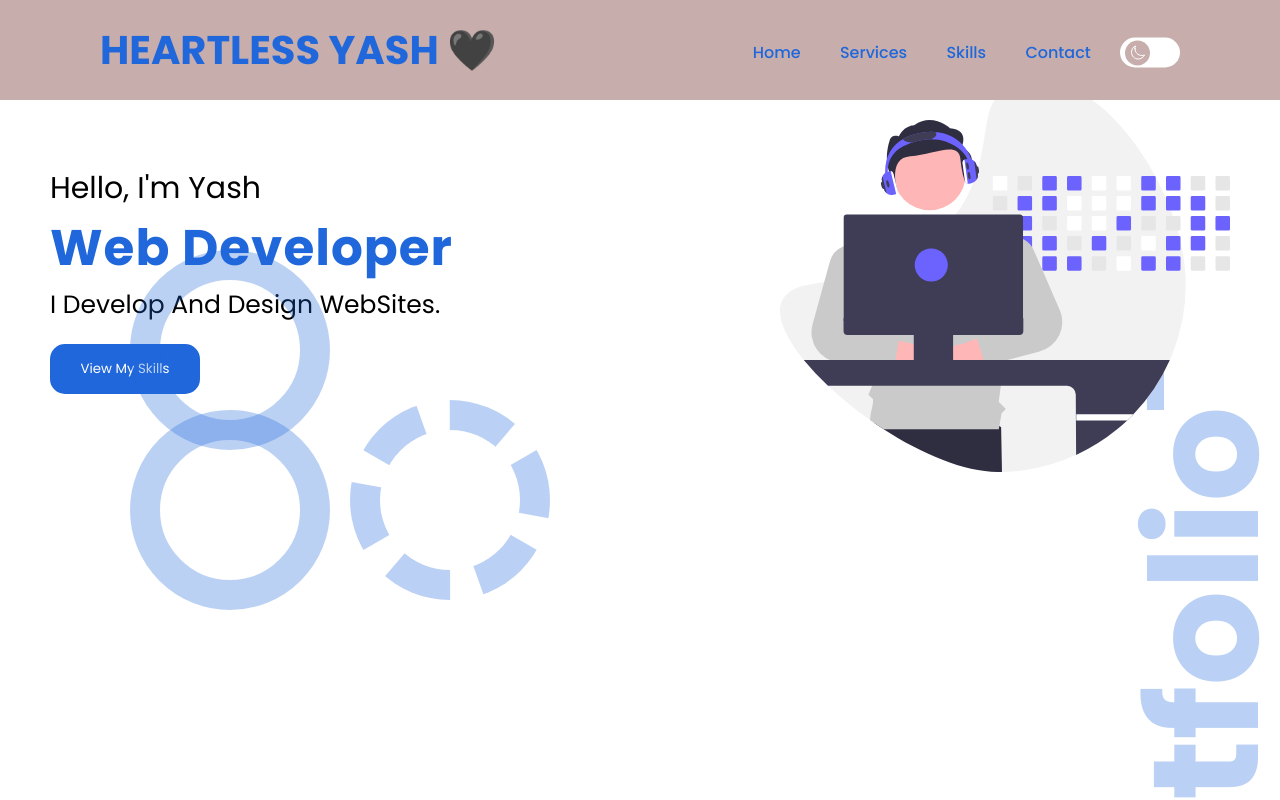
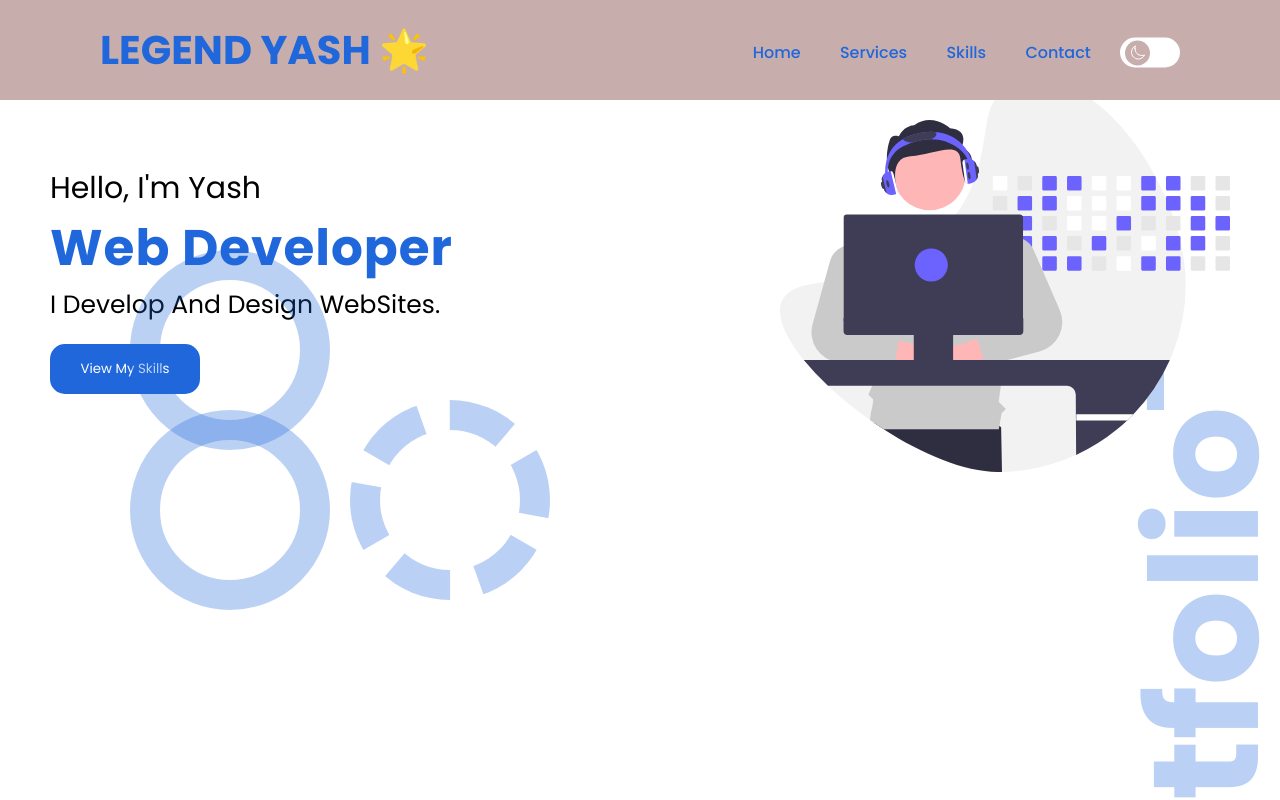
Before and after one commit to YashRaaj1/life, a plain HTML site: page index.html in a window 1280 px wide. Shown: the top 800 px of the page. Drawn offline with nearby package versions, Linux system fonts and the light colour scheme.

Commit message:
Update index.html

```diff
--- a/index.html
+++ b/index.html
@@ -12,7 +12,7 @@
 <body>
   <i class="uil uil-angle-up up"></i>
   <header>
-    <h2>Heartless Yash 🖤 </h2>
+    <h2> Legend Yash 🌟</h2>
     <ul>
       <li><a href="#home" id="nav1">Home</a></li>
       <li><a href="#services" id="nav2">Services</a></li>
```
